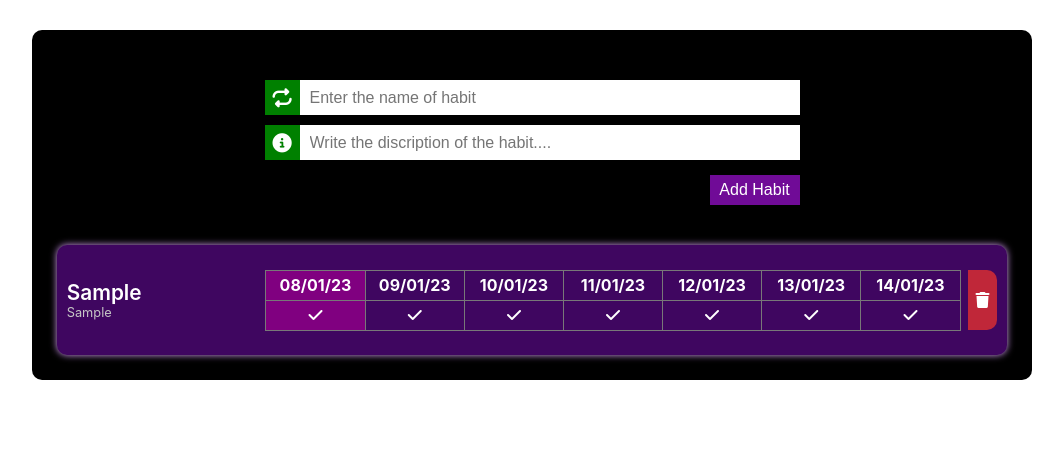
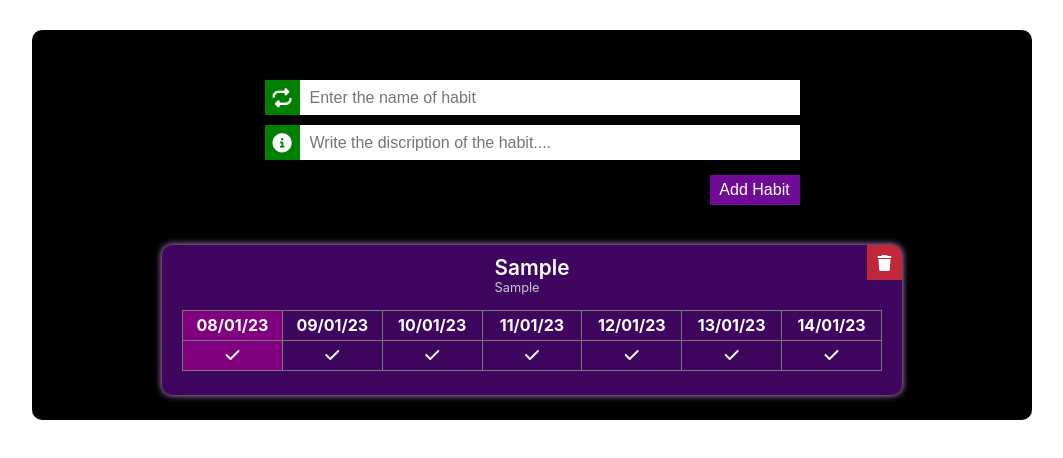
Before and after one commit to Kishlaya1999/habit-tracker, a React (Create React App) app: page / in a window 1280 px wide. Both pictures are taken after typing "Sample", "Sample" into the empty fields and a click on the button "Add Habit". Shown: the top 458 px of the page, without its empty margins (108-1171 px from the left). Built offline with nearby package versions, Linux system fonts and the light colour scheme.

Commit message:
Styling Changed

```diff
--- a/src/App.css
+++ b/src/App.css
@@ -97,12 +97,14 @@
   background-color: var(--secondary);
   color: white;
   border-radius: 10px;
-  width: 98%;
+/*   width: 98%; */
   margin: 10px;
-  padding: 10px;
+  padding: 10px 20px;
   box-shadow: 0 0 7px var(--habit-shadow);
   display: flex;
   align-items: center;
+  position: relative;
+  flex-direction:column;
 }
 
 .habit-name {
@@ -115,9 +117,9 @@
   font-size: 0.8rem;
 }
 
-.habit-details {
+/* .habit-details {
   width: 200px;
-}
+} */
 
 
 .seven-days-of-week table {
@@ -168,12 +170,15 @@ td {
 }
 
 .delete-btn {
-  height: 60px;
+  height: 35px;
   background: var(--delete-btn);
-  width: 30px;
-  border-radius: 0 10px 10px 0;
+  width: 35px;
+  border-radius: 0 10px 0 0;
   display: flex;
   align-items: center;
   justify-content: center;
   margin: 0 0 0 7px;
+  position:absolute;
+  top:0;
+  right:0;
 }
```
